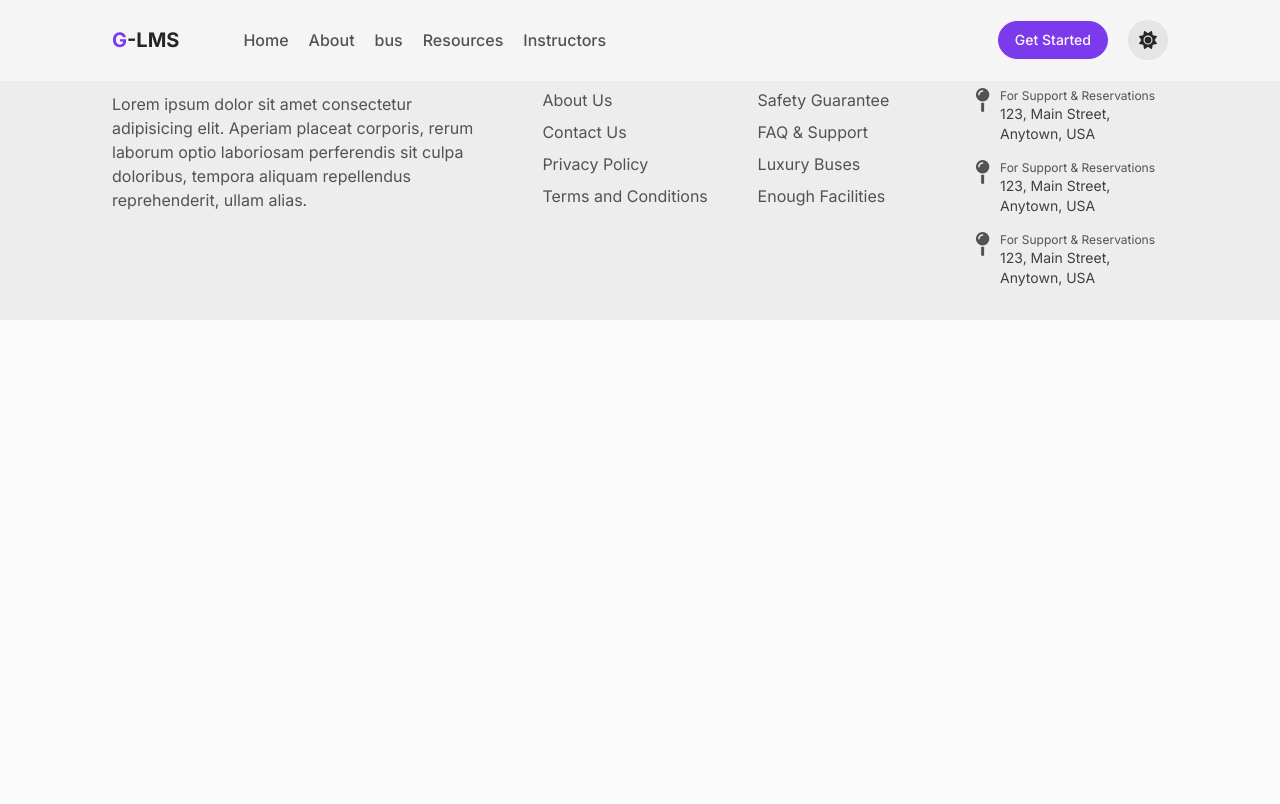
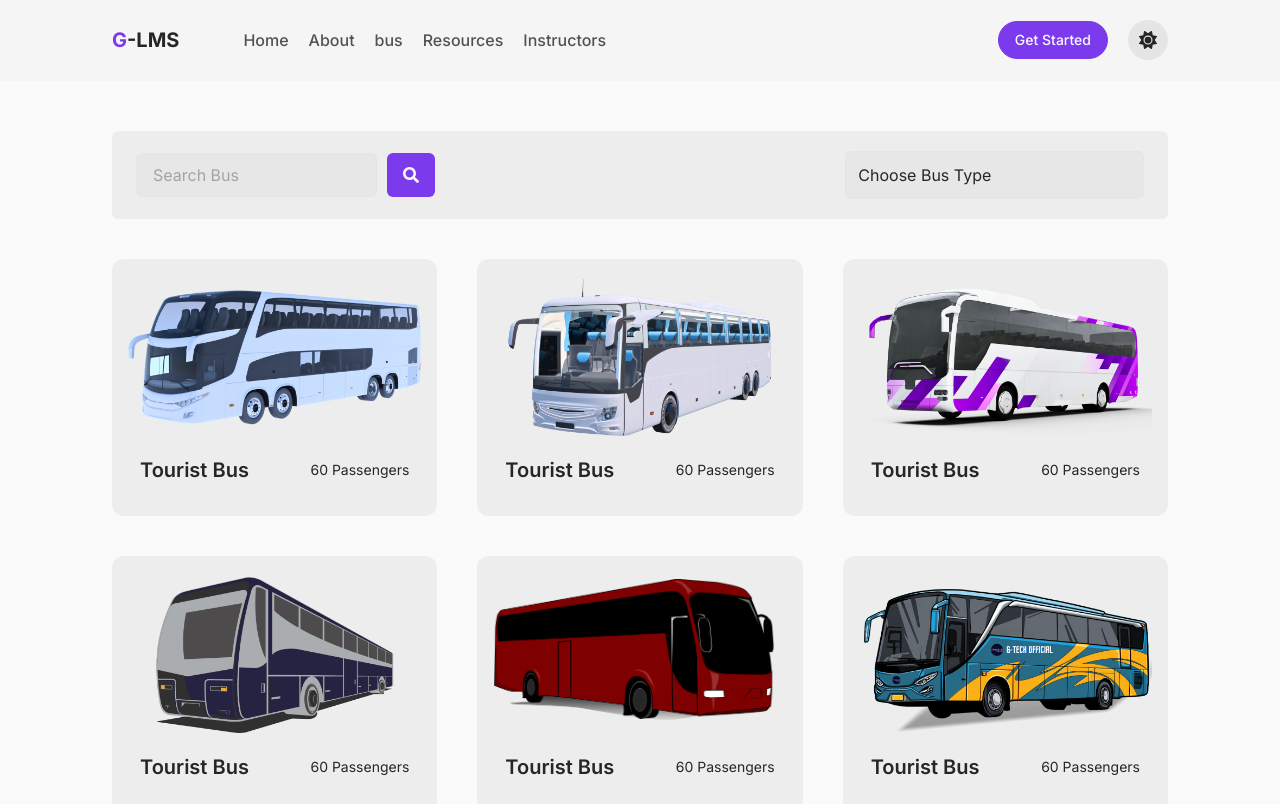
Before and after one commit to gokarna123-goku/bus-ticket-booking, a React (Vite) app: page /bus in a window 1280 px wide. Shown: the top 804 px of the page. Built offline with nearby package versions, Linux system fonts and the light colour scheme.

Commit message:
complete the bus card

```diff
--- a/src/App.jsx
+++ b/src/App.jsx
@@ -4,6 +4,7 @@ import { BrowserRouter as Router, Routes, Route } from 'react-router-dom'
 import Navbar from './components/navbar/Navbar'
 import HomeContainer from './pages/home_container/HomeContainer'
 import Footer from './components/footer/Footer'
+import Bus from './pages/bus/Bus'
 
 function App() {
 
@@ -14,6 +15,7 @@ function App() {
           <Navbar />
           <Routes>
             <Route path="/" element={<HomeContainer />} />
+            <Route path="/bus" element={<Bus />} />
           </Routes>
           <Footer />
         </div>
--- /dev/null
+++ b/src/pages/bus/Bus.jsx
@@ -0,0 +1,131 @@
+import React from 'react'
+import { FaSearch } from 'react-icons/fa'
+
+import Bus1 from '../../assets/bus1.png';
+import Bus2 from '../../assets/bus.png';
+import Bus3 from '../../assets/bus5.png';
+import Bus4 from '../../assets/bus4.png';
+import Bus5 from '../../assets/bus7.png';
+import Bus6 from '../../assets/bus6.png';
+import { Link } from 'react-router-dom';
+
+
+const Bus = () => {
+    return (
+        <div className='w-full lg:px-28 md:px-16 sm:px-7 px-4 mt-[13ch] mb-[10ch] space-y-10'>
+            {/* Search and Filter */}
+            <div className="w-full grid grid-cols-6 gap-14 bg-neutral-200/60 dark:bg-neutral-900 rounded-md px-6 py-5 items-center justify-between">
+                <div className="flex items-center gap-x-2.5 col-span-2">
+                    <input type="text" placeholder='Search Bus' className="w-full text-neutral-800 dark:text-neutral-100 placeholder:text-neutral-400 dark:placeholder:text-neutral-600 bg-neutral-200/60 dark:bg-neutral-800/60 px-4 h-11 border border-neutral-200 dark:border-neutral-900 rounded-md focus:outline-none" />
+                    <button className="bg-violet-600 h-11 px-4 rounded-md text-base text-neutral-50 font-normal">
+                        <FaSearch />
+                    </button>
+                </div>
+
+                <div className="col-span-2"></div>
+
+                {/* Filter */}
+                <div className="col-span-2">
+                    <select
+                        className="w-full appearance-none text-neutral-800 dark:text-neutral-100 placeholder:text-neutral-400 dark:placeholder:text-neutral-600 inline-block bg-neutral-200/60 dark:bg-neutral-800/60 px-3 h-12 border border-neutral-200 dark:border-neutral-900 rounded-md focus:outline-none focus:bg-neutral-100 dark:focus:bg-neutral-800/70"
+                    >
+                        <option value=''>Choose Bus Type</option>
+                        <option value='location1'>Tourist Bus</option>
+                        <option value='location2'>Private Bus</option>
+                        <option value='location3'>Luxury Bus</option>
+                        <option value='location3'>Deluxe Bus</option>
+                    </select>
+                </div>
+            </div>
+            {/* Bus collection */}
+            <div className="w-full grid grid-cols-3 gap-10">
+
+                <Link to={"/bus-details"} className="w-full bg-neutral-200/60 block dark:bg-neutral-900/40 rounded-xl p-4">
+                    <img src={Bus1} alt="bus img" className="w-full aspect-video object-contain object-center" />
+                    <div className="px-3 py-4 space-y-2">
+                        <div className="flex items-center justify-between">
+                            <h1 className="text-xl font-semibold text-neutral-800 dark:text-neutral-50">
+                                Tourist Bus
+                            </h1>
+                            <h1 className="text-sm font-normal text-neutral-800 dark:text-neutral-50">
+                                60 Passengers
+                            </h1>
+                        </div>
+                    </div>
+                </Link>
+
+                <Link to={"/bus-details"} className="w-full bg-neutral-200/60 block dark:bg-neutral-900/40 rounded-xl p-4">
+                    <img src={Bus2} alt="bus img" className="w-full aspect-video object-contain object-center" />
+                    <div className="px-3 py-4 space-y-2">
+                        <div className="flex items-center justify-between">
+                            <h1 className="text-xl font-semibold text-neutral-800 dark:text-neutral-50">
+                                Tourist Bus
+                            </h1>
+                            <h1 className="text-sm font-normal text-neutral-800 dark:text-neutral-50">
+                                60 Passengers
+                            </h1>
+                        </div>
+                    </div>
+                </Link>
+
+                <Link to={"/bus-details"} className="w-full bg-neutral-200/60 block dark:bg-neutral-900/40 rounded-xl p-4">
+                    <img src={Bus3} alt="bus img" className="w-full aspect-video object-contain object-center" />
+                    <div className="px-3 py-4 space-y-2">
+                        <div className="flex items-center justify-between">
+                            <h1 className="text-xl font-semibold text-neutral-800 dark:text-neutral-50">
+                                Tourist Bus
+                            </h1>
+                            <h1 className="text-sm font-normal text-neutral-800 dark:text-neutral-50">
+                                60 Passengers
+                            </h1>
+                        </div>
+                    </div>
+                </Link>
+
+                <Link to={"/bus-details"} className="w-full bg-neutral-200/60 block dark:bg-neutral-900/40 rounded-xl p-4">
+                    <img src={Bus4} alt="bus img" className="w-full aspect-video object-contain object-center" />
+                    <div className="px-3 py-4 space-y-2">
+                        <div className="flex items-center justify-between">
+                            <h1 className="text-xl font-semibold text-neutral-800 dark:text-neutral-50">
+                                Tourist Bus
+                            </h1>
+                            <h1 className="text-sm font-normal text-neutral-800 dark:text-neutral-50">
+                                60 Passengers
+                            </h1>
+                        </div>
+                    </div>
+                </Link>
+
+                <Link to={"/bus-details"} className="w-full bg-neutral-200/60 block dark:bg-neutral-900/40 rounded-xl p-4">
+                    <img src={Bus5} alt="bus img" className="w-full aspect-video object-contain object-center" />
+                    <div className="px-3 py-4 space-y-2">
+                        <div className="flex items-center justify-between">
+                            <h1 className="text-xl font-semibold text-neutral-800 dark:text-neutral-50">
+                                Tourist Bus
+                            </h1>
+                            <h1 className="text-sm font-normal text-neutral-800 dark:text-neutral-50">
+                                60 Passengers
+                            </h1>
+                        </div>
+                    </div>
+                </Link>
+
+                <Link to={"/bus-details"} className="w-full bg-neutral-200/60 block dark:bg-neutral-900/40 rounded-xl p-4">
+                    <img src={Bus6} alt="bus img" className="w-full aspect-video object-contain object-center" />
+                    <div className="px-3 py-4 space-y-2">
+                        <div className="flex items-center justify-between">
+                            <h1 className="text-xl font-semibold text-neutral-800 dark:text-neutral-50">
+                                Tourist Bus
+                            </h1>
+                            <h1 className="text-sm font-normal text-neutral-800 dark:text-neutral-50">
+                                60 Passengers
+                            </h1>
+                        </div>
+                    </div>
+                </Link>
+            </div>
+        </div>
+    )
+}
+
+export default Bus
--- a/src/pages/home_container/offer/Offer.jsx
+++ b/src/pages/home_container/offer/Offer.jsx
@@ -19,7 +19,7 @@ const Offer = () => {
     };
     return (
         <div className='w-full lg:px-28 md:px-16 sm:px-7 px-4 mb-[8ch]'>
-            <h1 className='text-2xl font-medium mb-6'>Offers</h1>
+            <h1 className='text-2xl font-medium mb-6'>Special Offers</h1>
             <div className="grid grid-cols-2 gap-16">
                 <div className="w-full h-auto rounded-xl bg-zinc-200/30 dark:bg-zinc-800/20 p-8 flex items-center gap-x-3 shadow-md">
                     <img src={Save} alt="save" className="w-52 aspect-[2/1] object-contain object-center" />
@@ -30,7 +30,8 @@ const Offer = () => {
                         <div className="flex items-center gap-x-5">
                             <div className="w-fit border border-dashed px-4 py-1 border-neutral-300 dark:border-neutral-800 bg-violet-500/10 dark:bg-violet-800/5 rounded-md p-3">
                                 {
-                                    copied ? <span className="text-green-600">Copied</span>
+                                    copied
+                                        ? <span className="text-green-600">Copied</span>
                                         :
                                         <span className="text-violet-600">GTECH08</span>
                                 }
@@ -54,13 +55,14 @@ const Offer = () => {
                         <div className="flex items-center gap-x-5">
                             <div className="w-fit border border-dashed px-4 py-1 border-neutral-300 dark:border-neutral-800 bg-violet-500/10 dark:bg-violet-800/5 rounded-md p-3">
                                 {
-                                    copied ? <span className="text-green-600">Copied</span>
+                                    copied
+                                        ? <span className="text-green-600">Copied</span>
                                         :
                                         <span className="text-violet-600">GTECH08</span>
                                 }
                             </div>
                             {/* Copy icon */}
-                            <button onClick={handleCopy} className='text-xl text-violet-600'>
+                            <button className='text-xl text-violet-600'>
                                 <FaCopy />
                             </button>
                         </div>
```
